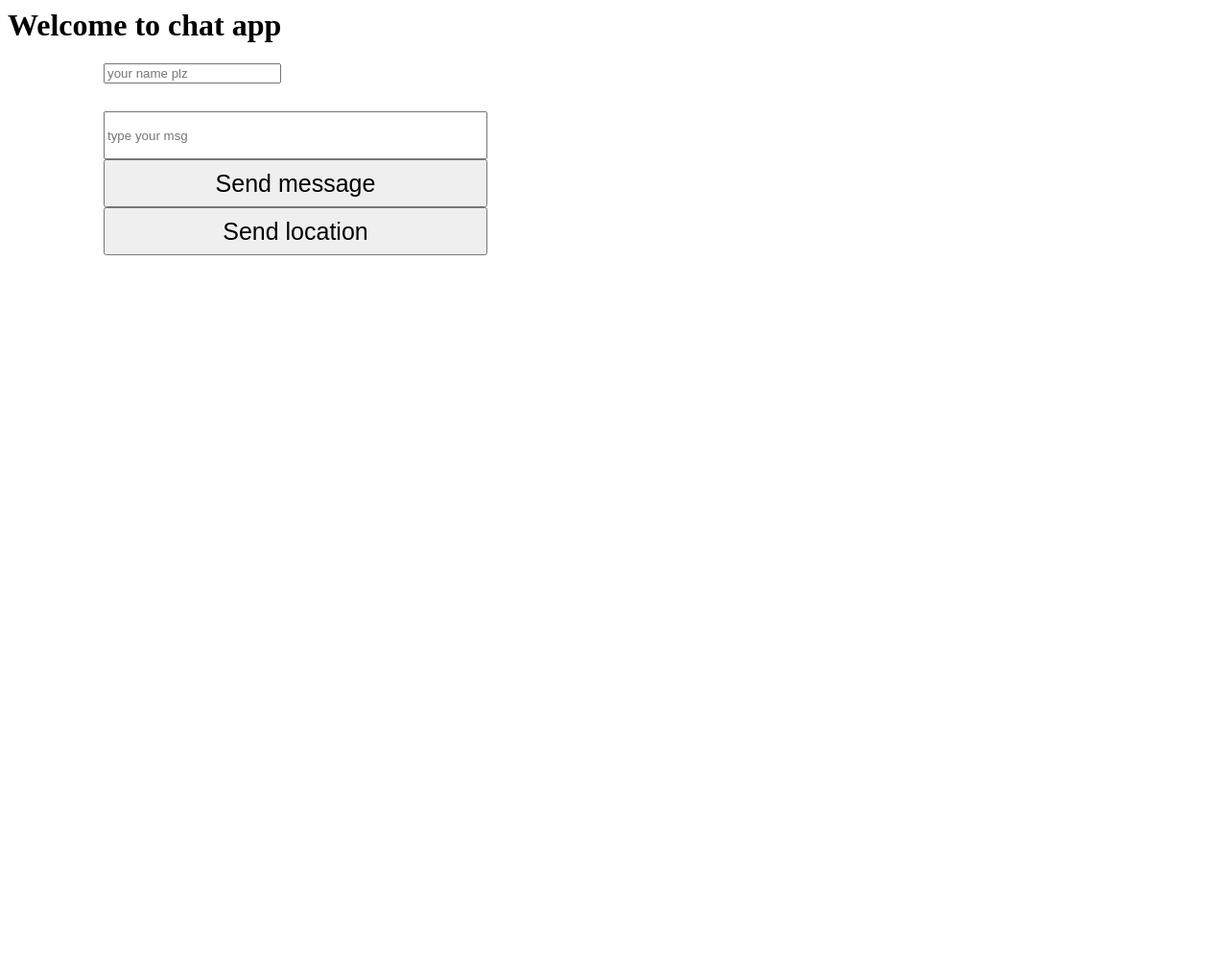
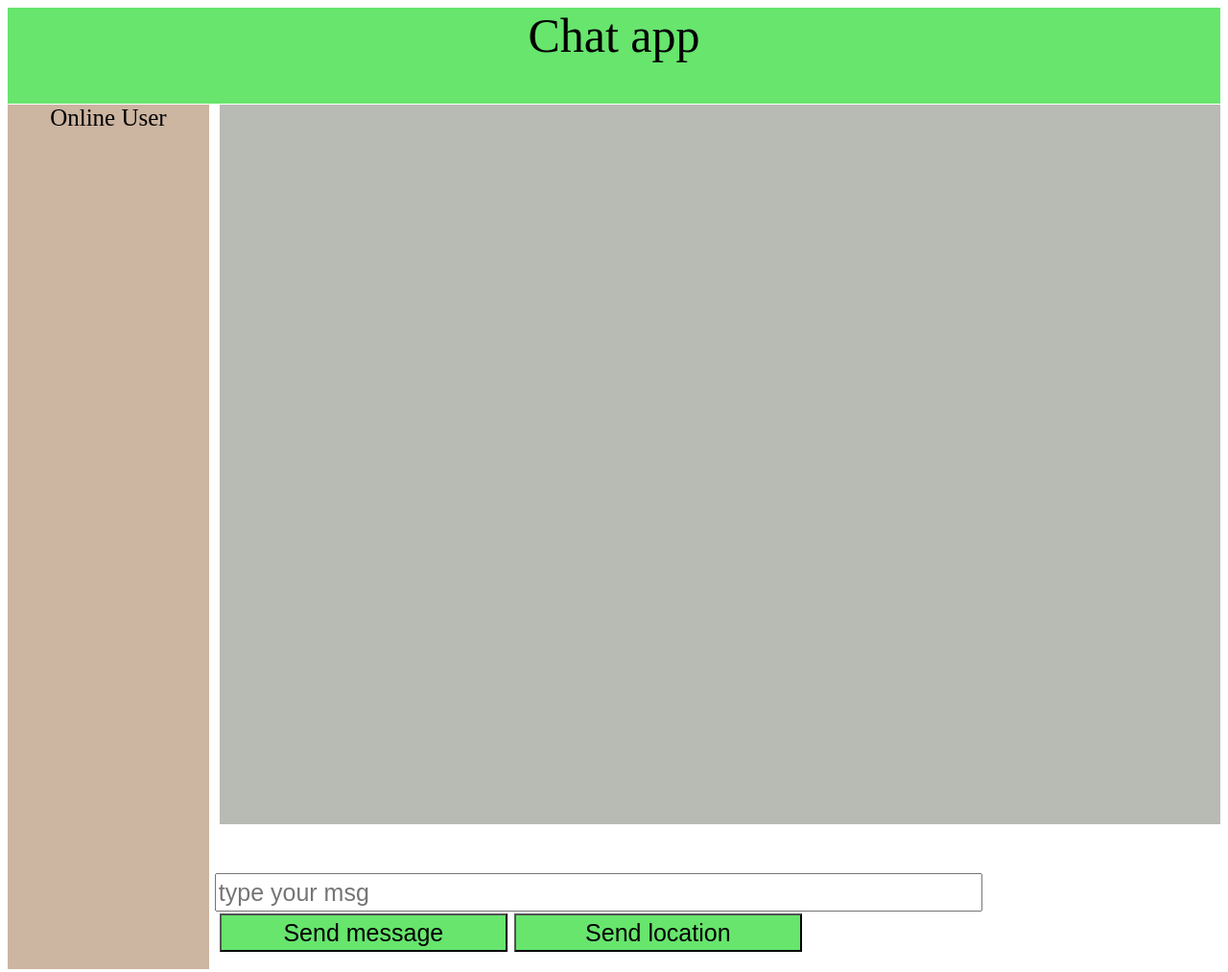
Before and after one commit to aalokgupta/node-chat-app, a website: page public/index.html in a window 1280 px wide. Shown: the whole page at 96% size. Before the commit the page ends 800 px from the top, so only its background shows below. Drawn offline with nearby package versions, Linux system fonts and the light colour scheme; no server answers.

Commit message:
updated UI and added moment

```diff
--- a/package.json
+++ b/package.json
@@ -15,6 +15,7 @@
   "license": "ISC",
   "dependencies": {
     "express": "^4.16.2",
+    "moment": "^2.19.2",
     "socket.io": "^2.0.4"
   },
   "devDependencies": {
--- a/public/css/main.css
+++ b/public/css/main.css
@@ -1,58 +1,85 @@
 .grid-layout{
   display: grid;
-  grid-template-columns: 100px 500px 100px 500px;
-  grid-template-rows: 50px 50px 50px;
+  grid-template-columns: repeat(6, 1fr);
+  grid-template-rows: 100px  750px 150px;
+  grid-row-gap: 1px;
+  grid-column-gap: 1px;
 }
-/*
-h1{
-  grid-template-rows:
-  grid-column-start: 2;
-  grid-column-end: 3;
+
+.header{
+  grid-column-start: 1;
+  grid-column-end: 7;
   grid-row-start: 1;
   grid-row-end: 2;
-}*/
-.user-name{
+  background-color: #67e56d;
+  text-align: center;
+  font-size: 50px;
+}
+
+.user-list {
+  grid-column-start: 1;
+  grid-column-end: 2;
+  grid-row-start: 2;
+  grid-row-end: 4;
+  background-color:#ccb5a1;
+  text-align: center;
+  font-size: 25px;
+  font-family: serif;
+}
+
+.receive-message {
   grid-column-start: 2;
-  grid-column-end: 3;
-  grid-row-start: 1;
-  grid-row-end: 2;
-}
-.sent-message{
-  grid-column-start: 2;
-  grid-column-end: 3;
+  grid-column-end: 7;
   grid-row-start: 2;
   grid-row-end: 3;
+  background-color: #b8bab4;
+  grid-gap: 5px;
+  margin-left: 10px;
+}
+
+.footer {
+  grid-column-start: 2;
+  grid-column-end: 7;
+  grid-row-start: 3;
+  grid-row-end: 4;
+  grid-template-columns: repeat(6, 1fr);
+  grid-template-rows: 50px 50px;
+  margin-left: 5px;
+  margin-top: 50px;
+  width: 100%;
+  /*background-color: #67e56d*/
+}
+
+.sent-message{
+  float: left;
 }
 
 .send-button{
-  grid-column-start: 2;
-  grid-column-end: 3;
-  grid-row-start: 3;
-  grid-row-end: 4;
+  float: left;
 }
 .send-location{
-  grid-column-start: 2;
-  grid-column-end: 3;
-  grid-row-start: 4;
-  grid-row-end: 5;
-}
-
-.receive-message{
-  grid-column-start: 4;
-  grid-column-end: 5;
-  grid-row-start: 1;
-  grid-row-end: 2;
-  max-height: 200px;
+ float:left;
 }
 
 .text-type{
-  width: 400px;
-  height: 50px;
+  width: 800px;
+  height: 40px;
   text-align: left;
+  font-size: 25px;
 }
 .btn{
-  width: 400px;
-  height: 50px;
+  width: 300px;
+  height: 40px;
   font-size: 25px;
   text-align: center;
+  margin: 2px 2px 2px 5px;
+  background-color: #67e56d;
 }
+.li-message {
+    font-size: 25px;
+    font-style: normal;
+    font-family: serif;
+    font-weight: normal;
+    font-stretch: semi-expanded;
+    list-style-type: none;
+}
--- a/public/index.html
+++ b/public/index.html
@@ -7,23 +7,29 @@
 </head>
 
 <body>
-  <h1>Welcome to chat app</h1>
+
   <div class = "grid-layout">
-    <div class = "user-name">
+    <div class = "header">Chat app</div>
+    <div class = "user-list">Online User</div>
+    <!-- <div class = "user-name">
       <input type = "text" placeholder = "your name plz" id = "text-user-name"/>
+    </div> -->
+    <div class = "receive-message">
+      <ol id = "ol-received-message"></ol>
+      <!-- <input type = "text" class = "text-type" id = "text-received-message"/> -->
   </div>
+  <div class = "footer">
     <div class = "sent-message">
-    <input type = "text" placeholder = "type your msg" class = "text-type" id = "text-sent-message"/>
+    <input type = "text" placeholder = "type your msg" class = "text-type" id = "text-sent-message" focused/>
   </div>
     <div class = "send-button">
       <input type = "button" value = "Send message" class = "btn" id = "btn-send-message"/>
     </div>
-  <div class = "receive-message">
-    <ol id = "ol-received-message"></ol>
-    <!-- <input type = "text" class = "text-type" id = "text-received-message"/> -->
-  </div>
     <div class = "send-location">
         <input type = "button" value = "Send location" class = "btn" id = "btn-send-location"/>
+    </div>
+
+
   </div>
 </div>
 
--- a/public/js/index.js
+++ b/public/js/index.js
@@ -12,15 +12,16 @@ var socket = io();
   socket.on('newMessage', function(message){
     console.log("newMessage "+JSON.stringify(message, undefined, 2));
     var li = jQuery('<li class = "li-message"></li>');
-    li.text(`${message.from}: ${message.text}`)
+    li.text(`${message.from} ${message.createdAt} : ${message.text}`)
     jQuery('#ol-received-message').append(li);
   });
 
   socket.on('locationMessage', function(location){
     console.log("locationMessage "+JSON.stringify(location, undefined, 2));
-    var li = jQuery(`<li><a href = ${location.locationUrl}>my location</a></li>`);
+    var li = `<li class = "li-message">${location.from} ${location.createdAt}  <a href = ${location.locationUrl}>my location</a></li>`;
+    var li_attribute = jQuery(li);
     // li.text(`${message.from}: ${message.text}`)
-    jQuery('#ol-received-message').append(li);
+    jQuery('#ol-received-message').append(li_attribute);
   });
 
   jQuery('#btn-send-message').on('click', function(e){
```
Also changed, not shown: server/utils/message.js (+7 -2 lines). Lines whose indentation alone changed are shown as unchanged.
